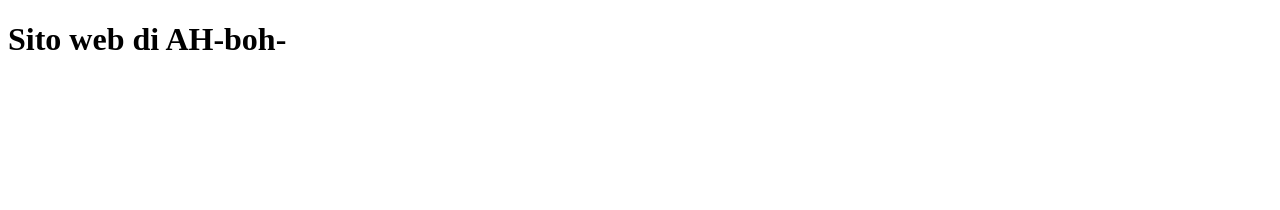
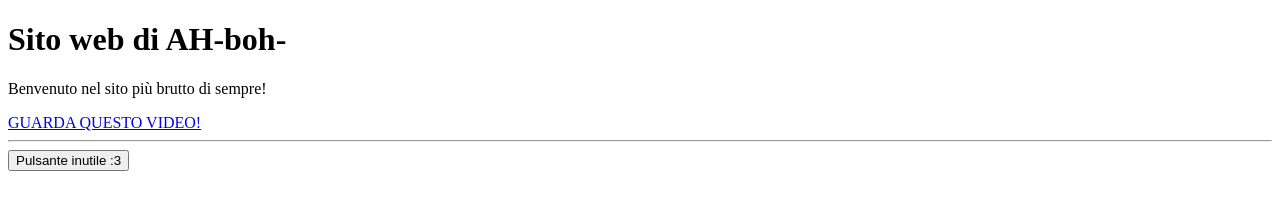
Before and after one commit to AH-b0h/Sito-web-di-AH-boh-, a plain HTML site: page index.html in a window 1280 px wide. Drawn offline with Linux system fonts and the light colour scheme.

Commit message:
Update index.html

```diff
--- a/index.html
+++ b/index.html
@@ -2,9 +2,17 @@
 <html lang="it">
 <head>
     <meta charset="UTF-8">
-    <title>Home</title>
+    <title>Home epika</title>
 </head>
 <body>
     <h1>Sito web di AH-boh-</h1>
+
+    <p>Benvenuto nel sito più brutto di sempre!</p>
+
+    <a href="https://rickroll.it/rickroll.mp4">GUARDA QUESTO VIDEO!</a>
+
+    <hr>
+
+    <button>Pulsante inutile :3</button>
 </body>
 </html>
```
